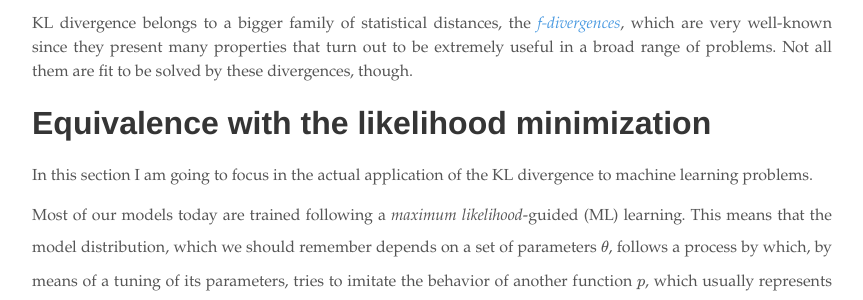
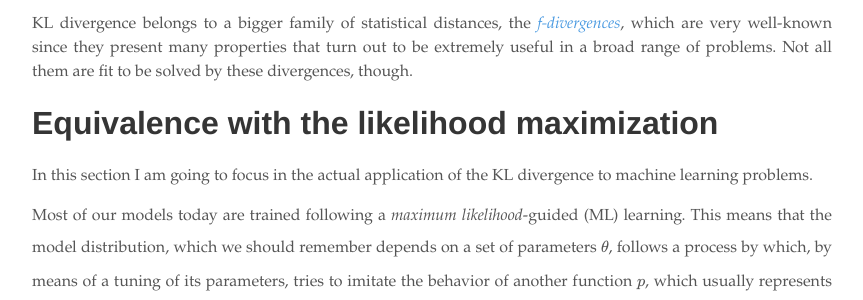
Before and after one commit to ricardokleinklein/ricardokleinklein.github.io, a Jekyll site: the page built from _posts/2017-10-12-kullback-leibler-divergence.md, in a window 1280 px wide and 900 px high, scrolled down 3958 px. Shown: the part 155-455 px from the top of the window, without its empty margins (208-1071 px from the left). Built offline with Jekyll 4.4.1, drawn with Linux system fonts in a browser that asks for light colours; nearby versions of some CDN libraries; formulas are drawn with MathJax 3; comment, search, counter and statistics services are not loaded.

Commit message:
correct erratas

```diff
--- a/_posts/2017-10-12-kullback-leibler-divergence.md
+++ b/_posts/2017-10-12-kullback-leibler-divergence.md
@@ -67,7 +67,7 @@
 
 KL divergence belongs to a bigger family of statistical distances, the [*f-divergences*](http://www.renyi.hu/~csiszar/Publications/Information_Theory_and_Statistics:_A_Tutorial.pdf), which are very well-known since they present many properties that turn out to be extremely useful in a broad range of problems. Not all them are fit to be solved by these divergences, though.
 
-# Equivalence with the likelihood minimization
+# Equivalence with the likelihood maximization
 
 In this section I am going to focus in the actual application of the KL divergence to machine learning problems.
 
@@ -110,6 +110,6 @@
 
 Here the *Kullback-Leibler divergence* has been introduced, and it has been shown how important it is for any AI or Machine Learning enthusiast to understand its importance. However, KL divergence and other f-divergences are not the only way the distance between two probability distribution can be measured.
 
-In fact, this topic has attracted a lot of attention lately due to the rising of [*Generative Adversarial Networks*](https://arxiv.org/abs/1701.00160) (GANs) and [*Variational Autoencoders*](https://arxiv.org/abs/1606.05908) (VAEs), where the way we estimate the difference between two densities is fundamental in the performance of the system. This way, authors have came up with new statistical distances, which are also metrics; I particularly recommend the [*Wasserstein GAN*]() and the [*Cramér GAN*](), each of them presenting very appealing properties, though the latter is generally assumed to perform better. I will not talk about them here, but just let say that whereas KL divergence does not take into account the geometry of the densities space, these metrics do, considerably brushing up the potential performance and removing many limitations currently found in many GAN's architectures.
+In fact, this topic has attracted a lot of attention lately due to the rising of [*Generative Adversarial Networks*](https://arxiv.org/abs/1701.00160) (GANs) and [*Variational Autoencoders*](https://arxiv.org/abs/1606.05908) (VAEs), where the way we estimate the difference between two densities is fundamental in the performance of the system. This way, authors have came up with new statistical distances, which are also metrics; I particularly recommend the [*Wasserstein GAN*](https://arxiv.org/abs/1701.07875) and the [*Cramér GAN*](https://arxiv.org/abs/1705.10743), each of them presenting very appealing properties, though the latter is generally assumed to perform better. I will not talk about them here, but just let say that whereas KL divergence does not take into account the geometry of the densities space, these metrics do, considerably brushing up the potential performance and removing many limitations currently found in many GAN's architectures.
 
 This is a fascinating topic on which I highly recommend a deep study, for it gives you an amazing amount of knowledge on the very roots of how machine learning algorithms do work. And of course, leave a comment with any question or suggestion you have.
```
